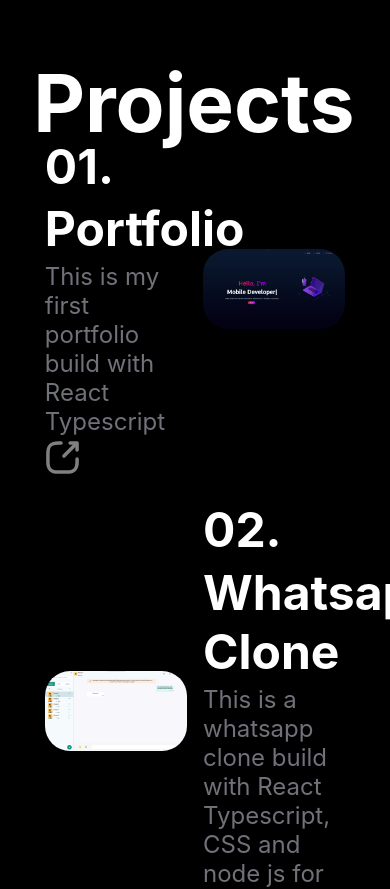
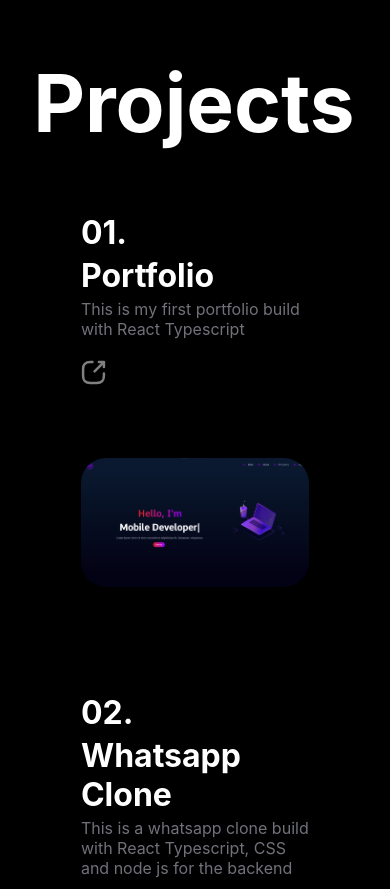
Before and after one commit to Matsuel/portfolio-v3, a React (Create React App) app: page / in a window 390 px wide. Shown: the part 3600-4489 px from the top of the page. Built offline with nearby package versions, Linux system fonts and the light colour scheme.

Commit message:
final responsive for projects

```diff
--- a/src/Components/Projects/Projects.css
+++ b/src/Components/Projects/Projects.css
@@ -94,6 +94,58 @@
     height: 35px;
 }
 
+@media screen and (max-width: 1000px){
+    .project{
+        margin-bottom: 5vh;
+    }
+
+    .project-number{
+        font-size: 2rem;
+    }
+
+    .project-title{
+        font-size: 2rem;
+    }
+
+    .project-description{
+        font-size: 1rem;
+    }
+
+    .project-link-img{
+        width: 25px;
+        height: 25px;
+    }
+}
+
+@media screen and (max-width: 768px){
+    .projects-container{
+        flex-direction: column;
+        align-items: center;
+        justify-content: center;
+        width: 130vw;
+    }
+
+    .project{
+        flex-direction: column;
+        align-items: center;
+        justify-content: center;
+        width: 100%;
+        margin-bottom: 10vh;
+    }
+
+    .project:nth-child(even){
+        flex-direction: column-reverse;
+    }
+
+    .project-img{
+        margin-top: 5vh;
+    }
+
+    .project-link{
+        margin-top: 2vh;
+    }
+}
+
 @media screen and (max-width: 600px) {
     .projects{
         width: 90vw;
```
